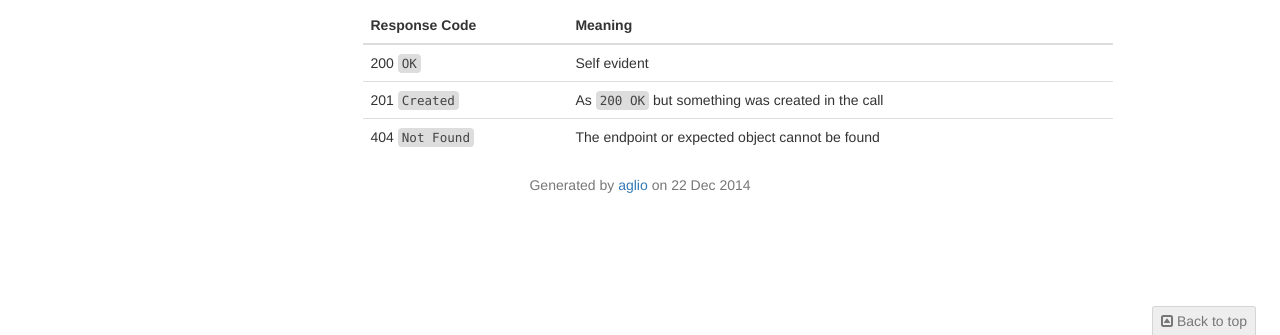
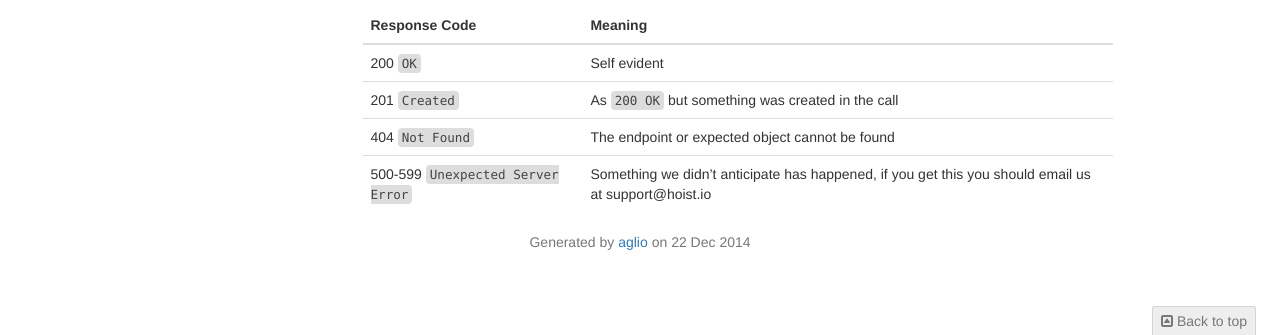
Before and after one commit to hoist/api.hoi.io, a website: page docs/_root.html in a window 1280 px wide. Shown: the part 465-800 px from the top of the page. Drawn offline with nearby package versions, Linux system fonts and the light colour scheme.

Commit message:
add 500 error docs

```diff
--- a/docs/_root.html
+++ b/docs/_root.html
@@ -171,6 +171,10 @@ a.list-group-item.heading:hover {
 <td>404 <code>Not Found</code></td>
 <td>The endpoint or expected object cannot be found</td>
 </tr>
+<tr>
+<td>500-599 <code>Unexpected Server Error</code></td>
+<td>Something we didn’t anticipate has happened, if you get this you should email us at support@hoist.io</td>
+</tr>
 </tbody>
 </table>
 </div></div></div></div></div><p style="text-align: center;" class="text-muted">Generated by&nbsp;<a href="https://github.com/danielgtaylor/aglio" class="aglio">aglio</a>&nbsp;on 22 Dec 2014</p><div id="localFile" style="display: none; position: absolute; top: 0; left: 0; width: 100%; color: white; background: red; font-size: 150%; text-align: center; padding: 1em;">This page may not display correctly when opened as a local file. Instead, view it from a web server.
```
Also changed, not shown: docs/_root.md (+1 -0 lines), docs/index.html (+4 -0 lines), 1 other file.
